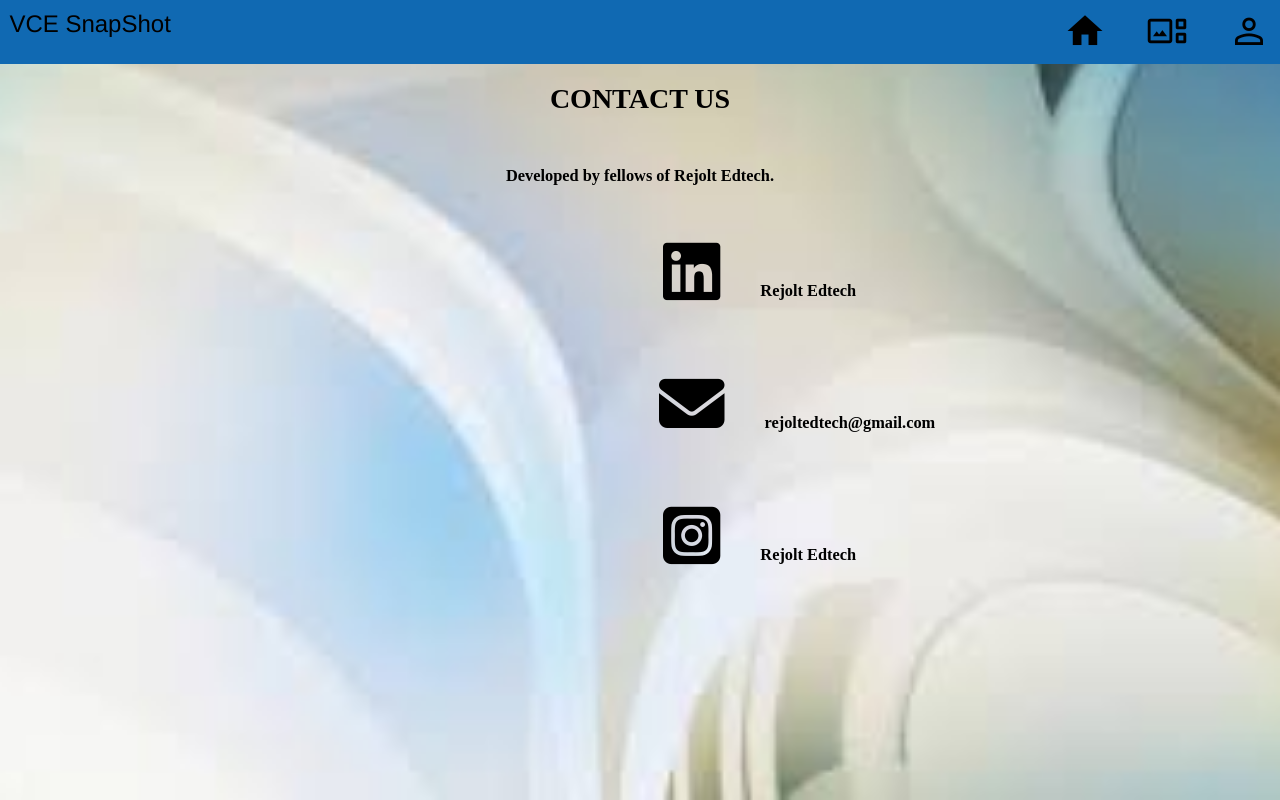
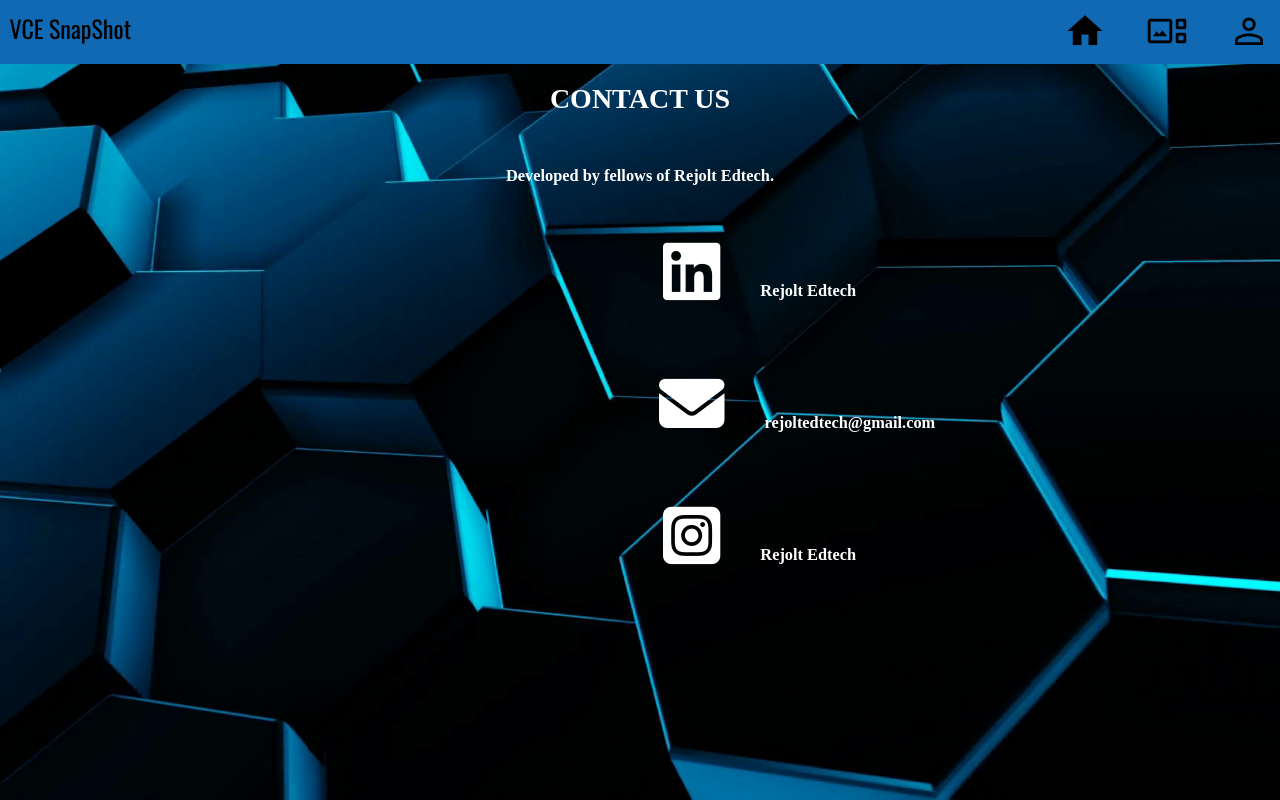
Before and after one commit to DeepthiReddy-03/Imagegallery, a plain HTML site: page contact1.html in a window 1280 px wide. Drawn offline with nearby package versions, Linux system fonts and the light colour scheme; a web font is replaced by a local one.

Commit message:
font and bg changed

```diff
--- a/contact1.html
+++ b/contact1.html
@@ -5,6 +5,9 @@
   <script src="https://kit.fontawesome.com/a6cc28cb39.js" crossorigin="anonymous"></script>
   <link href="https://fonts.googleapis.com/css?family=Macondo+Swash+Caps&display=swap" rel="stylesheet" />
   <title>VCE snapshot- Contact</title>
+  <link rel="preconnect" href="https://fonts.googleapis.com">
+<link rel="preconnect" href="https://fonts.gstatic.com" crossorigin>
+<link href="https://fonts.googleapis.com/css2?family=Oswald&display=swap" rel="stylesheet">
   <link rel="stylesheet" href="s2.css">
 </head>
 <body>
@@ -13,7 +16,7 @@
     <link rel="stylesheet" href="https://fonts.googleapis.com/css2?family=Material+Symbols+Outlined:opsz,wght,FILL,GRAD@24,400,0,0" />
     <link rel="preconnect" href="https://fonts.googleapis.com">
     <div class="nav">
-      <span style="position: fixed;left:3px;font-size: 1.5rem;font-family:'Franklin Gothic Medium', 'Arial Narrow', Arial, sans-serif; padding-left: 0.5%;">VCE SnapShot</span>
+      <span style="position: fixed;left:3px;font-size: 1.5rem;font-family: 'Oswald', sans-serif; padding-left: 0.5%;color: black;">VCE SnapShot</span>
         <a href="index.html" class="material-icons" style="font-size: 42px;margin-left: 40px;">home</a>
         <a href="gallery.html" class="material-symbols-outlined" style="font-size: 42px;margin-left: 40px;">gallery_thumbnail</a>
           <a href="contact1.html" class="material-symbols-outlined" style="font-size: 42px;margin-left: 40px;">person</a>
@@ -26,9 +29,9 @@
         <h3>Developed by fellows of Rejolt Edtech.</h3>
     </div>
 
-    <h3><i class="fa-brands fa-linkedin fa-4x" style="padding-left:663px;margin-right: 40px; padding-bottom:50px; padding-top: 37px;"></i><a href="https://www.linkedin.com/company/rejoltedtech/" style="text-decoration: none;color: black;">Rejolt Edtech</a></h3>
-    <h3><i class="fa-solid fa-envelope fa-4x" style="padding-left:659px;margin-right: 40px; padding-bottom:50px;"></i><a href="https://mail.google.com/mail/u/0/#search/rejoltedtech%40gmail.com?compose=new" style="text-decoration: none;color: black;">rejoltedtech@gmail.com</a></h3>
-    <h3><i class="fa-brands fa-square-instagram fa-4x" style="padding-left: 663px;margin-right: 40px;"></i><a href="https://www.instagram.com/rejoltedtech/" style="text-decoration: none;color: black;">Rejolt Edtech</a></h2>
+    <h3><i class="fa-brands fa-linkedin fa-4x" style="padding-left:663px;margin-right: 40px; padding-bottom:50px; padding-top: 37px;"></i><a href="https://www.linkedin.com/company/rejoltedtech/" style="text-decoration: none;">Rejolt Edtech</a></h3>
+    <h3><i class="fa-solid fa-envelope fa-4x" style="padding-left:659px;margin-right: 40px; padding-bottom:50px;"></i><a href="https://mail.google.com/mail/u/0/#search/rejoltedtech%40gmail.com?compose=new" style="text-decoration: none;">rejoltedtech@gmail.com</a></h3>
+    <h3><i class="fa-brands fa-square-instagram fa-4x" style="padding-left: 663px;margin-right: 40px;"></i><a href="https://www.instagram.com/rejoltedtech/" style="text-decoration: none;">Rejolt Edtech</a></h2>
 
     </body>
 </html>
--- a/s2.css
+++ b/s2.css
@@ -5,6 +5,7 @@
 }
 * {
     box-sizing: border-box;
+    color:#fff;
   }
   body {
     font-size: 14px;
@@ -12,7 +13,7 @@
   .v1_63 {
     width: 100%;
     height: 100%;
-    background: url("c.jpg");
+    background: url("c.png");
     background-repeat: no-repeat;
     background-position: center center;
     background-size: cover;
```
Also changed, not shown: gallery.html (+4 -1 lines), index.html (+4 -1 lines), c.png (added).
